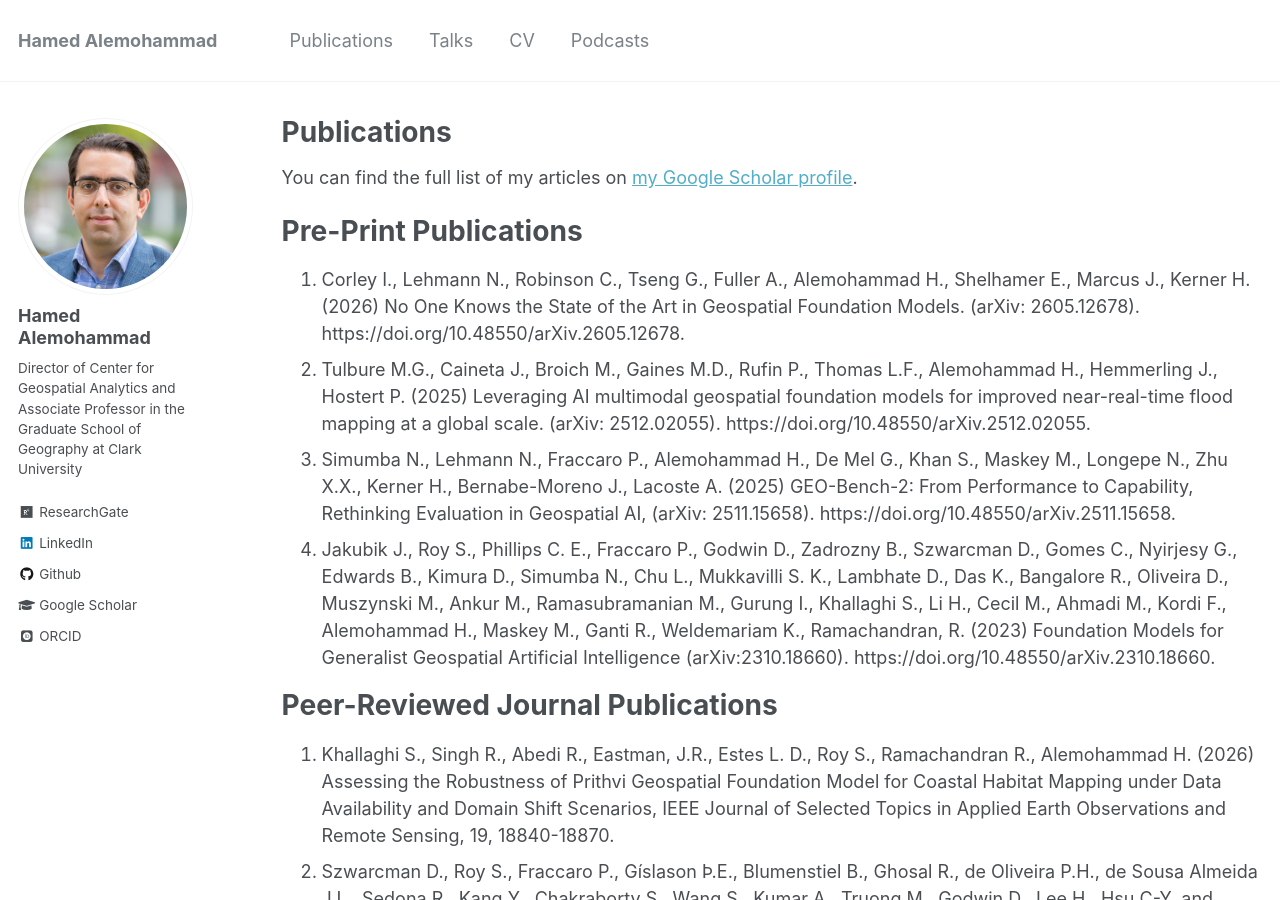
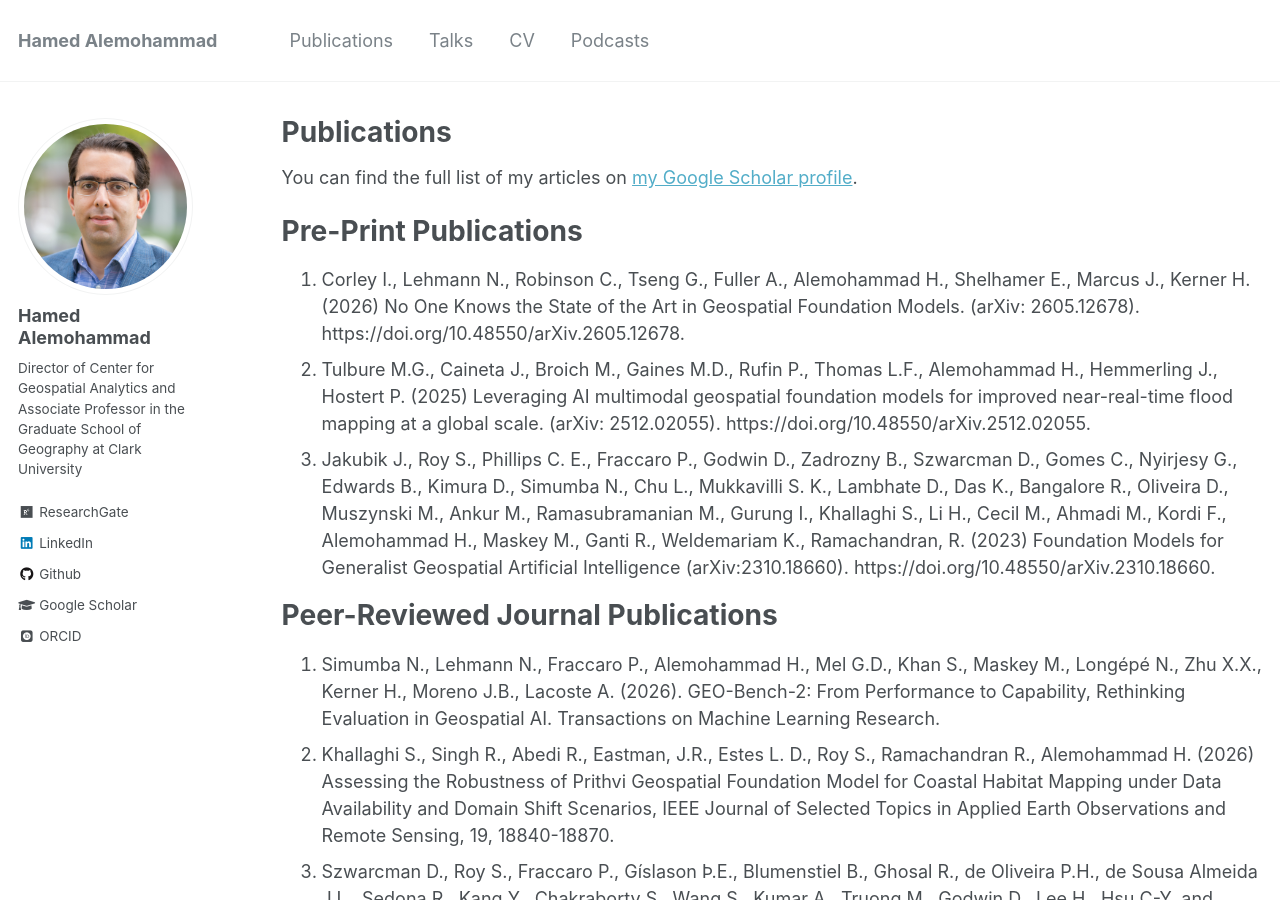
Before and after one commit to HamedAlemo/hamedalemo.github.io, a Jekyll site: the page built from _pages/publications.md, in a window 1280 px wide and 900 px high. Built offline with Jekyll 4.4.1, drawn with Linux system fonts in a browser that asks for light colours; some web fonts are replaced.

Commit message:
updated pubs

```diff
--- a/_pages/publications.md
+++ b/_pages/publications.md
@@ -21,11 +21,11 @@ You can find the full list of my articles on [my Google Scholar profile](https:/
 
 1.	Corley I., Lehmann N., Robinson C., Tseng G., Fuller A., Alemohammad H., Shelhamer E., Marcus J., Kerner H. (2026) No One Knows the State of the Art in Geospatial Foundation Models. (arXiv: 2605.12678). https://doi.org/10.48550/arXiv.2605.12678.
 1.	Tulbure M.G., Caineta J., Broich M., Gaines M.D., Rufin P., Thomas L.F., Alemohammad H., Hemmerling J., Hostert P. (2025) Leveraging AI multimodal geospatial foundation models for improved near-real-time flood mapping at a global scale. (arXiv: 2512.02055). https://doi.org/10.48550/arXiv.2512.02055.
-1.	Simumba N., Lehmann N., Fraccaro P., Alemohammad H., De Mel G., Khan S., Maskey M., Longepe N., Zhu X.X., Kerner H., Bernabe-Moreno J., Lacoste A. (2025) GEO-Bench-2: From Performance to Capability, Rethinking Evaluation in Geospatial AI, (arXiv: 2511.15658). https://doi.org/10.48550/arXiv.2511.15658.
 1.	Jakubik J., Roy S., Phillips C. E., Fraccaro P., Godwin D., Zadrozny B., Szwarcman D., Gomes C., Nyirjesy G., Edwards B., Kimura D., Simumba N., Chu L., Mukkavilli S. K., Lambhate D., Das K., Bangalore R., Oliveira D., Muszynski M., Ankur M., Ramasubramanian M., Gurung I., Khallaghi S., Li H., Cecil M., Ahmadi M., Kordi F., Alemohammad H., Maskey M., Ganti R., Weldemariam K., Ramachandran, R. (2023) Foundation Models for Generalist Geospatial Artificial Intelligence (arXiv:2310.18660). https://doi.org/10.48550/arXiv.2310.18660.
 
 
 # Peer-Reviewed Journal Publications
+1.	Simumba N., Lehmann N., Fraccaro P., Alemohammad H., Mel G.D., Khan S., Maskey M., Longépé N., Zhu X.X., Kerner H., Moreno J.B., Lacoste A. (2026). GEO-Bench-2: From Performance to Capability, Rethinking Evaluation in Geospatial AI. Transactions on Machine Learning Research.
 1.	Khallaghi S., Singh R., Abedi R., Eastman, J.R., Estes L. D., Roy S., Ramachandran R., Alemohammad H. (2026) Assessing the Robustness of Prithvi Geospatial Foundation Model for Coastal Habitat Mapping under Data Availability and Domain Shift Scenarios, IEEE Journal of Selected Topics in Applied Earth Observations and Remote Sensing, 19, 18840-18870.
 1.	Szwarcman D., Roy S., Fraccaro P., Gíslason Þ.E., Blumenstiel B., Ghosal R., de Oliveira P.H., de Sousa Almeida J.L., Sedona R., Kang Y., Chakraborty S., Wang S., Kumar A., Truong M., Godwin D., Lee H., Hsu C-Y, and Akbari Asanjan A., Mujeci B., Keenan T., Arevalo P., Li W., Alemohammad H., Olofsson P., Hain C., Kennedy R., Zadrozny B., Cavallaro G., Watson C., Maskey M., Ramachandran R., Moreno J.B. (2026) Prithvi-EO-2.0: A Versatile Multi-Temporal Foundation Model for Earth Observation Applications, IEEE Transactions on Geoscience and Remote Sensing, 64, 1-20.
 1.	Longépé N., Alemohammad H., Anghelea A., Brunschwiler T., Camps-Valls G., Cavallaro G., Chanussot J., Delgado J.M., Demir B., Dionelis N., Fraccaro P., Jungbluth A., Kennedy R.E., Marsocci V., Ramasubramanian M., Ramos-Pollan R., Roy S., Sümbül G., Tuia D., Zhu X.X., Ramachandran R. (2025) Earth Action in Transition: Highlights from the 2025 ESA–NASA International Workshop on AI Foundation Models for EO, IEEE Geoscience and Remote Sensing Magazine, 13(4), 457-462.
```
Also changed, not shown: 1 other file.
